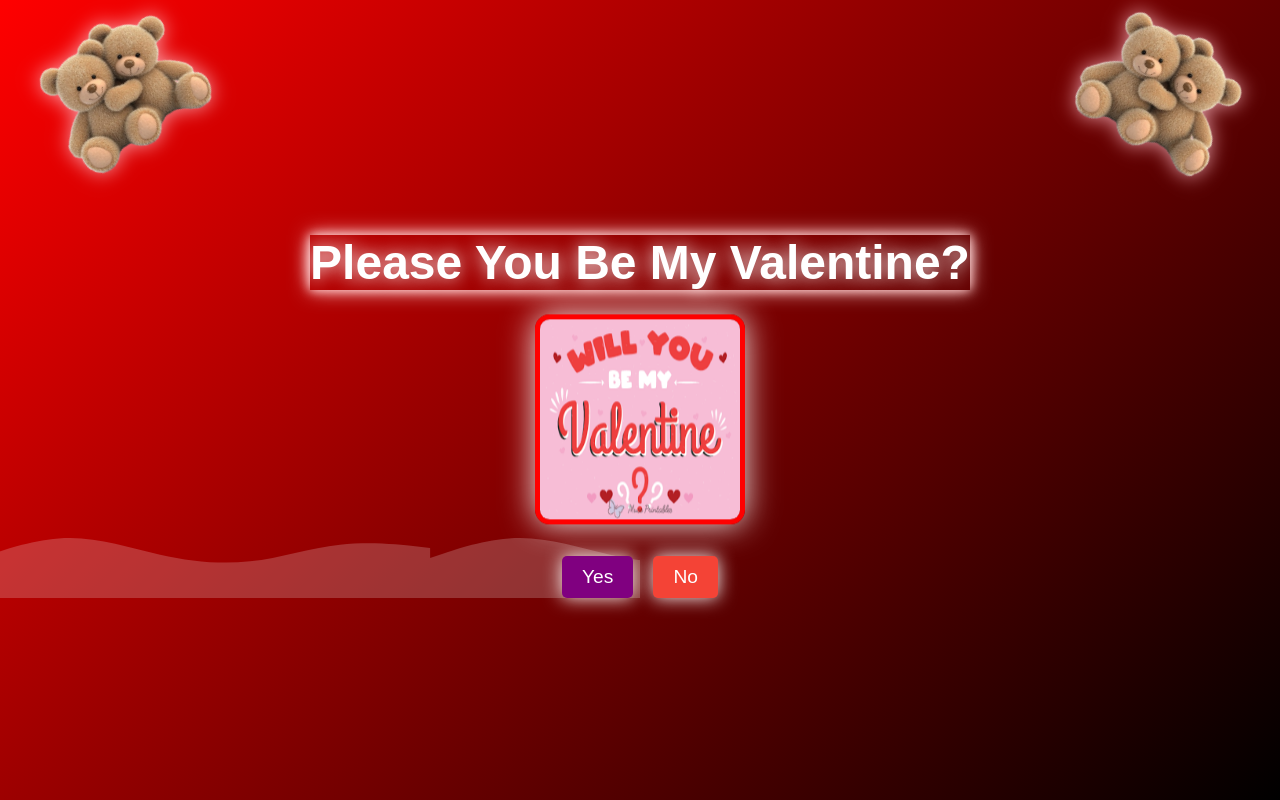
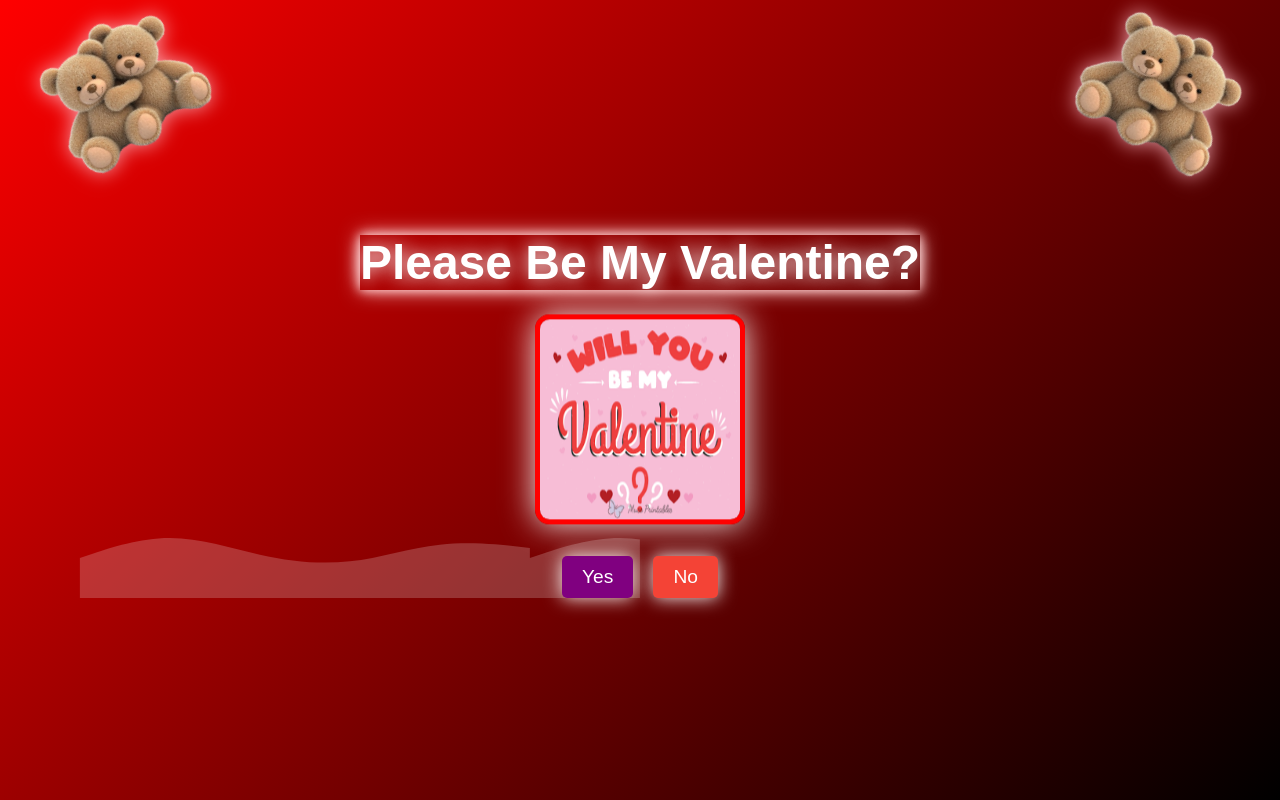
Before and after one commit to Peete2/Puff-girls-Tech-solutions, a plain HTML site: page index.html in a window 1280 px wide. Drawn offline with nearby package versions, Linux system fonts and the light colour scheme.

Commit message:
Update index.html

```diff
--- a/index.html
+++ b/index.html
@@ -386,7 +386,7 @@
 </head>
 <body>
   <div class="container">
-    <h1>Please You Be My Valentine?</h1>
+    <h1>Please Be My Valentine?</h1>
     <div class="image-container">
       <img src="images.png" alt="Valentine Image" />
     </div>
```
